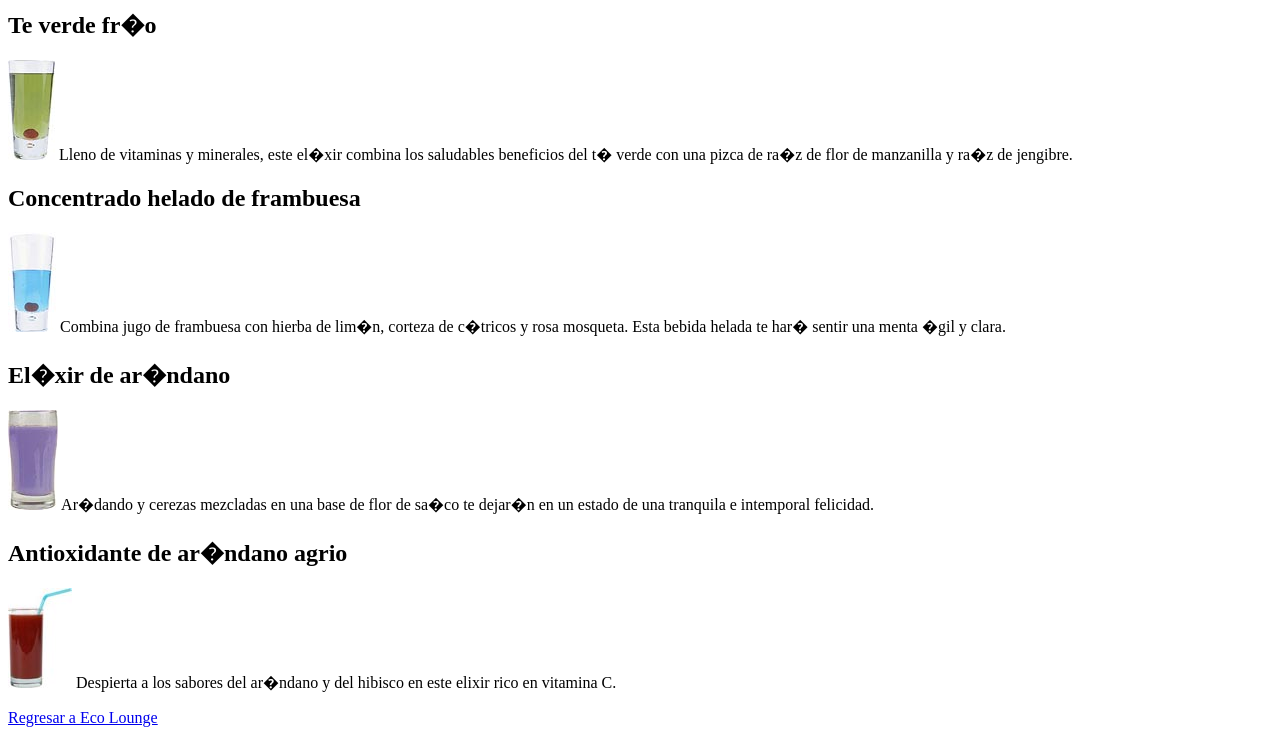
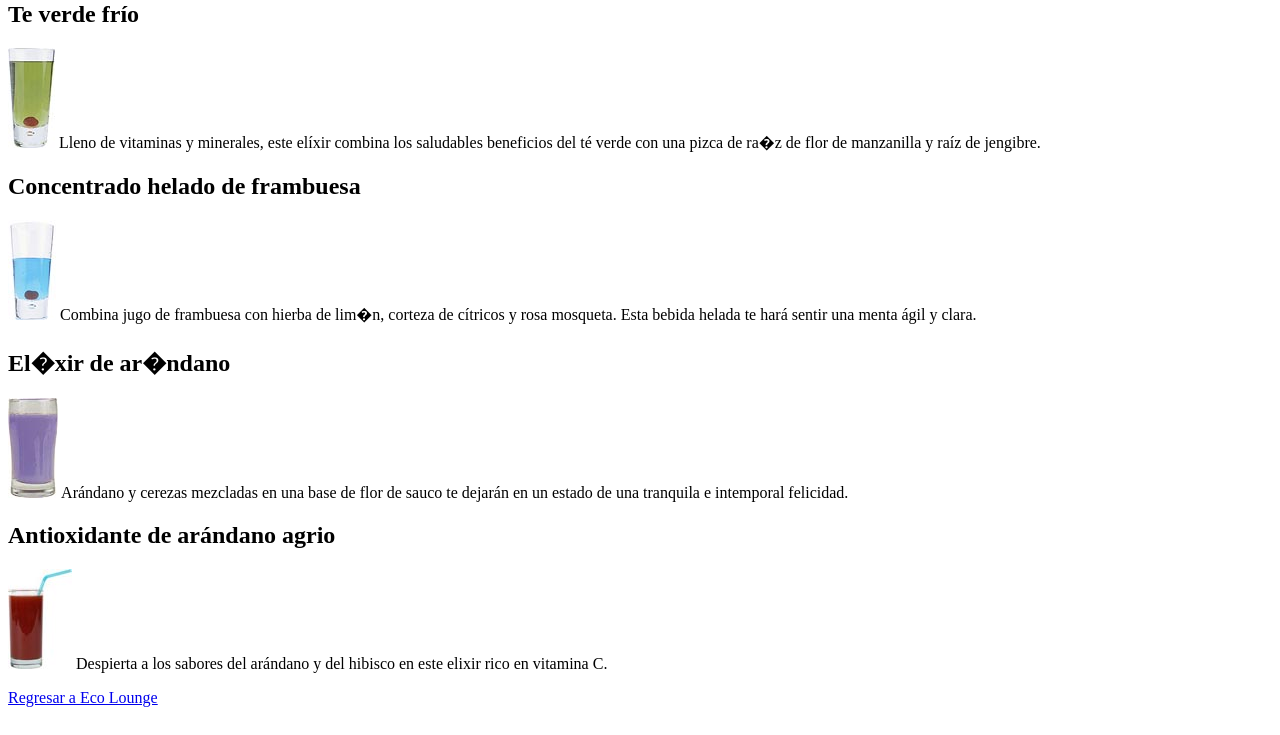
Before and after one commit to RDavidGT/pruebaGit, a plain HTML site: page paginas/elixir.html in a window 1280 px wide. Shown: the part 65-800 px from the top of the page. Drawn offline with Linux system fonts and the light colour scheme.

Commit message:
Se arreglaron los acentos

```diff
--- a/paginas/elixir.html
+++ b/paginas/elixir.html
@@ -1,35 +1,35 @@
 <html>
   <head>
-    <title>El�xires Eco Lounge</title>
+    <title>Elxires Eco Lounge</title>
   </head>
   <body>
-    <h1>Nuestros El�xires del d&iacute;a de hoy</h1>
+    <h1>Nuestros El&iacute;xires del d&iacute;a de hoy</h1>
 
-    <h2>Te verde fr�o</h2>
+    <h2>Te verde fr&iacute;o</h2>
     <p>
       <img src="../imagenes/green.jpg">
-      Lleno de vitaminas y minerales, este el�xir
-      combina los saludables beneficios del t� verde con
-      una pizca de ra�z de flor de manzanilla y ra�z de jengibre.
+      Lleno de vitaminas y minerales, este el&iacute;xir
+      combina los saludables beneficios del t&eacute; verde con
+      una pizca de ra�z de flor de manzanilla y ra&iacute;z de jengibre.
     </p>
     <h2>Concentrado helado de frambuesa</h2>
     <p>
       <img src="../imagenes/lightblue.jpg">
       Combina jugo de frambuesa con hierba de lim�n,
-      corteza de c�tricos y rosa mosqueta. Esta bebida helada
-      te har� sentir una menta �gil y clara.
+      corteza de c&iacute;tricos y rosa mosqueta. Esta bebida helada
+      te har&aacute; sentir una menta &aacute;gil y clara.
     </p>
     <h2>El�xir de ar�ndano</h2>
     <p>
       <img src="../imagenes/blue.jpg">
-      Ar�dando y cerezas mezcladas en una base
-      de flor de sa�co te dejar�n en un estado
+      Ar&aacute;ndano y cerezas mezcladas en una base
+      de flor de sauco te dejar&aacute;n en un estado
       de una tranquila e intemporal felicidad.
     </p>
-    <h2>Antioxidante de ar�ndano agrio</h2>
+    <h2>Antioxidante de ar&aacute;ndano agrio</h2>
     <p>
       <img src="../imagenes/red.jpg">
-      Despierta a los sabores del ar�ndano y del hibisco
+      Despierta a los sabores del ar&aacute;ndano y del hibisco
       en este elixir rico en vitamina C.
     </p>
     <a href="../index.html">Regresar a Eco Lounge</a>
```
Also changed, not shown: index.html (+2 -2 lines), paginas/directions.html (+1 -1 lines).
